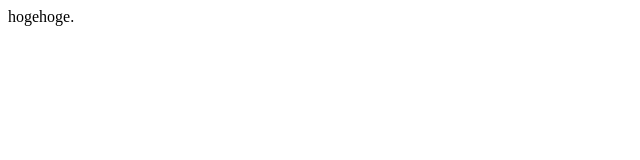
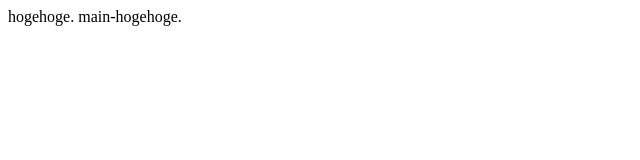
Before and after one commit to Turu0512/git-lesson, a plain HTML site: page index.html in a window 1280 px wide. Shown: the whole page, without its empty margins (0-640 px from the left). Drawn offline with Linux system fonts and the light colour scheme.

Commit message:
brunchの切り替えmain

```diff
--- a/index.html
+++ b/index.html
@@ -8,5 +8,6 @@
 </head>
 <body>
     hogehoge.
+    main-hogehoge.
 </body>
 </html>
```
